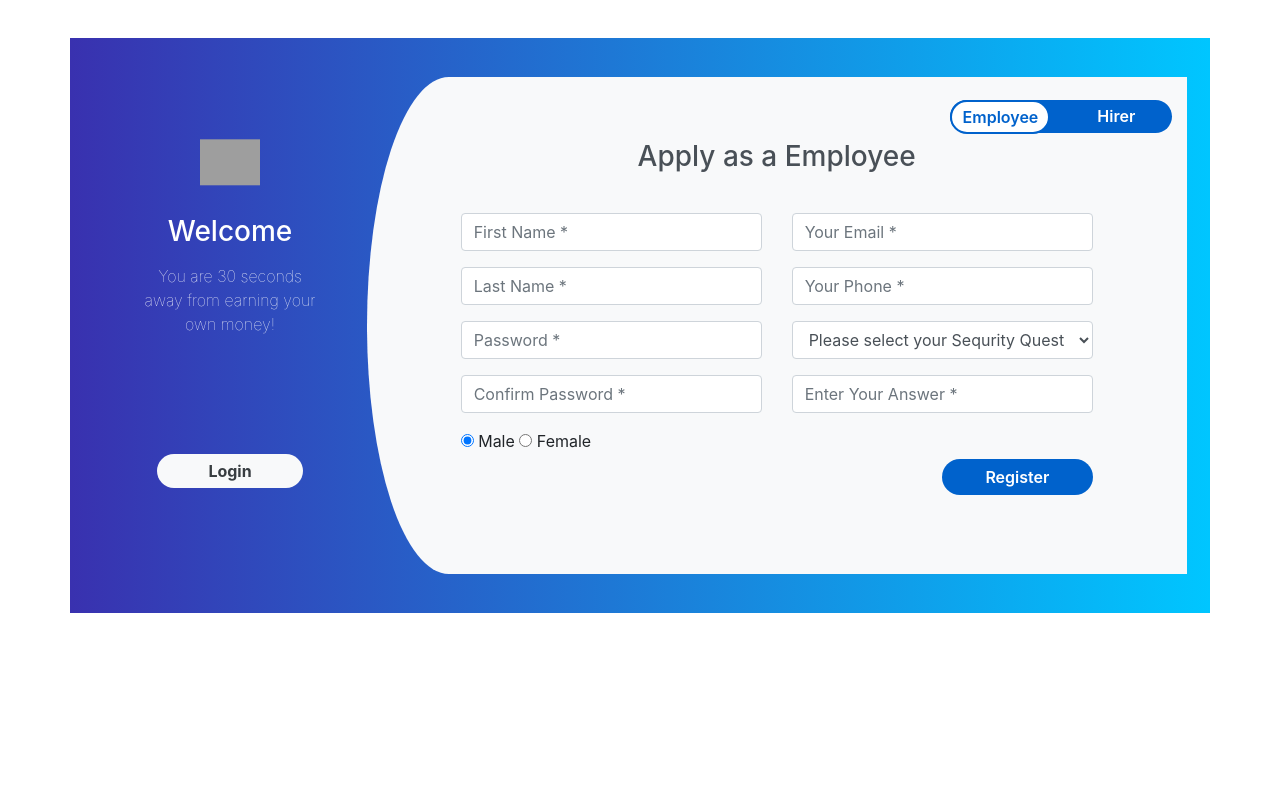
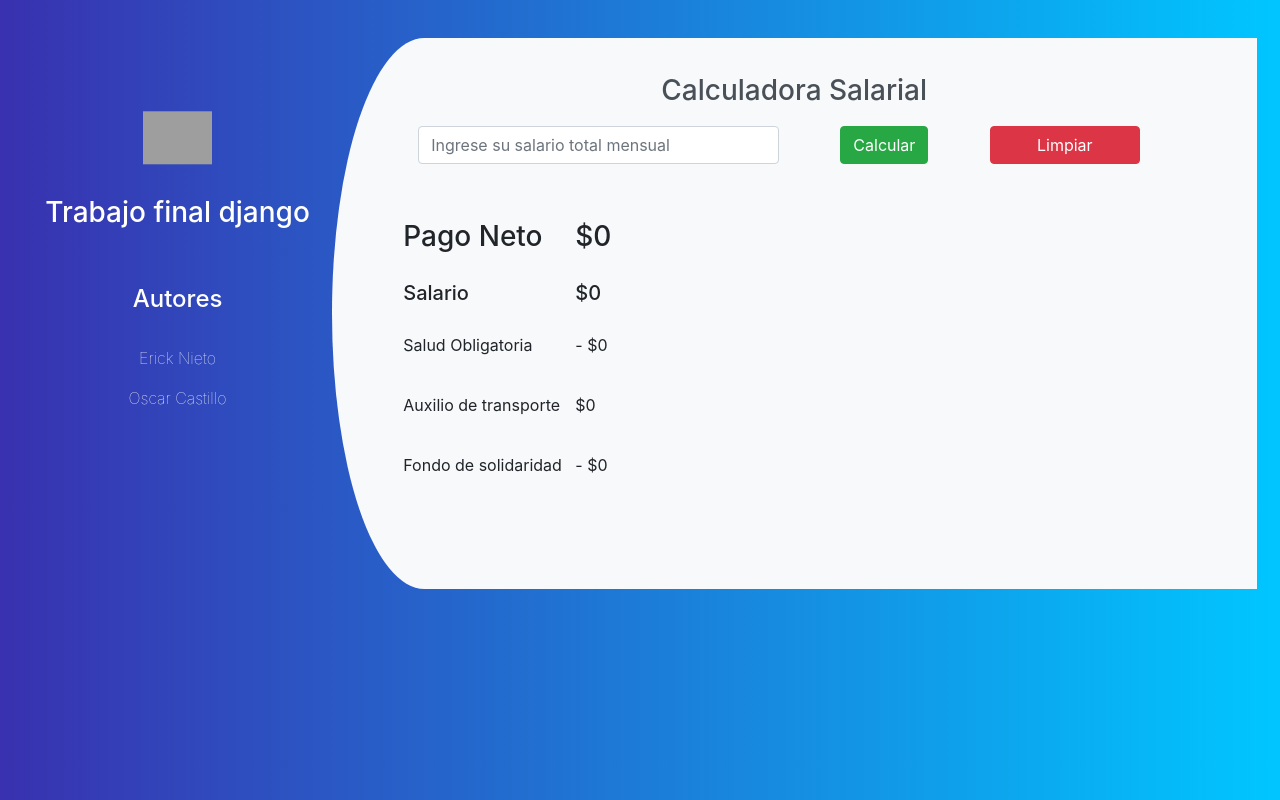
Before and after one commit to isaacleal10/calculadora_salarial-1, a Django app: page / in a window 1280 px wide. Run offline with Django 4.2, Linux system fonts and the light colour scheme; some libraries are stand-ins or nearby versions; grey boxes are pictures that could not be loaded.

Commit message:
Se agrega resultado y grafica

```diff
--- a/calculadora_salarial/static/css/styles.css
+++ b/calculadora_salarial/static/css/styles.css
@@ -59,13 +59,11 @@
 
 .register-left p {
   font-weight: lighter;
-  padding: 12%;
-  margin-top: -9%;
 }
 
 .register .register-form {
-  padding: 10%;
-  margin-top: 10%;
+  padding: 8%;
+  margin-top: 6%;
 }
 
 .btnRegister {
@@ -113,7 +111,28 @@
 
 .register-heading {
   text-align: center;
-  margin-top: 8%;
-  margin-bottom: -15%;
+  margin-top: 4%;
+  margin-bottom: -12%;
   color: #495057;
 }
+
+div.result {
+  display: grid;
+  gap: 12px;
+  grid-template-columns: 10rem 1fr;
+  padding: 2.5rem 0 1rem 0;
+}
+
+label {
+  width: auto;
+}
+
+ul {
+  width: 12rem;
+}
+
+.container.register {
+  margin: 0%;
+  min-width: 100%;
+  height: 100vh;
+}
--- a/calculadora_salarial/templates/index.html
+++ b/calculadora_salarial/templates/index.html
@@ -24,109 +24,79 @@
     <div class="row">
         <div class="col-md-3 register-left">
             <img src="https://image.ibb.co/n7oTvU/logo_white.png" alt="" />
-            <h3>Welcome</h3>
-            <p>You are 30 seconds away from earning your own money!</p>
-            <input type="submit" name="" value="Login" /><br />
+            <h3>Trabajo final django</h3>
+            <br>
+            <br>
+
+            <h4>Autores</h4>
+            <br>
+
+            <p>Erick Nieto</p>
+            <p>Oscar Castillo</p>
         </div>
         <div class="col-md-9 register-right">
-            <ul class="nav nav-tabs nav-justified" id="myTab" role="tablist">
-                <li class="nav-item">
-                    <a class="nav-link active" id="home-tab" data-toggle="tab" href="#home" role="tab" aria-controls="home" aria-selected="true">Employee</a>
-                </li>
-                <li class="nav-item">
-                    <a class="nav-link" id="profile-tab" data-toggle="tab" href="#profile" role="tab" aria-controls="profile" aria-selected="false">Hirer</a>
-                </li>
-            </ul>
             <div class="tab-content" id="myTabContent">
                 <div class="tab-pane fade show active" id="home" role="tabpanel" aria-labelledby="home-tab">
-                    <h3 class="register-heading">Apply as a Employee</h3>
+                    <h3 class="register-heading">Calculadora Salarial</h3>
                     <div class="row register-form">
-                        <div class="col-md-6">
-                            <div class="form-group">
-                                <input type="text" class="form-control" placeholder="First Name *" value="" />
-                            </div>
-                            <div class="form-group">
-                                <input type="text" class="form-control" placeholder="Last Name *" value="" />
-                            </div>
-                            <div class="form-group">
-                                <input type="password" class="form-control" placeholder="Password *" value="" />
-                            </div>
-                            <div class="form-group">
-                                <input type="password" class="form-control" placeholder="Confirm Password *" value="" />
-                            </div>
-                            <div class="form-group">
-                                <div class="maxl">
-                                    <label class="radio inline">
-                                        <input type="radio" name="gender" value="male" checked>
-                                        <span> Male </span>
+                        <div class="col-md-12">
+                            <form method="GET" action="{% url 'submitquery'%}" class="row">
+                                <div class="form-group col-6">
+                                    <input type="text" class="form-control" placeholder="Ingrese su salario total mensual" name="query" id="query" value="{{salary}}"/>
+                                </div>
+                                <div class="row col-6">
+                                    <div class="col-6">
+                                        <input type="submit" value="Calcular" class="btn btn-success" style="display: block;margin: 0 auto;">
+
+                                    </div>
+                                    <div class="col-6">
+                                        <a href="{% url 'submitquery' %}" class="btn btn-danger" style="display: block;margin: 0 auto;">Limpiar</a>
+
+                                    </div>
+                                </div>
+                            </form>
+                            <div class="row">
+                                <div class="result">
+                                    <label class="title">
+                                        <h3>Pago Neto</h3>
                                     </label>
-                                    <label class="radio inline">
-                                        <input type="radio" name="gender" value="female">
-                                        <span>Female </span>
+                                    <span class="subtitle">
+                                        <h3>${{netoSalary | default:0}}</h3>
+                                    </span>
+
+                                    <label class="title">
+                                        <h5>Salario</h5>
                                     </label>
+                                    <span class="subtitle">
+                                        <h5>${{salary | default:0}}</h5>
+                                    </span>
+
+                                    <label class="title">
+                                        <p>Salud Obligatoria</p>
+                                    </label>
+                                    <span class="subtitle">
+                                        <p>- ${{healthPension | default:0}}</p>
+                                    </span>
+
+                                    <label class="title">
+                                        <p>Auxilio de transporte</p>
+                                    </label>
+                                    <span class="subtitle">
+                                        <p>${{transp | default:0}}</p>
+                                    </span>
+
+                                    <label class="title">
+                                        <p>Fondo de solidaridad</p>
+                                    </label>
+                                    <span class="subtitle">
+                                        <p>- ${{solidFund | default:0}}</p>
+                                    </span>
                                 </div>
-                            </div>
-                        </div>
-                        <div class="col-md-6">
-                            <div class="form-group">
-                                <input type="email" class="form-control" placeholder="Your Email *" value="" />
-                            </div>
-                            <div class="form-group">
-                                <input type="text" minlength="10" maxlength="10" name="txtEmpPhone" class="form-control" placeholder="Your Phone *" value="" />
-                            </div>
-                            <div class="form-group">
-                                <select class="form-control">
-                                    <option class="hidden" selected disabled>Please select your Sequrity Question</option>
-                                    <option>What is your Birthdate?</option>
-                                    <option>What is Your old Phone Number</option>
-                                    <option>What is your Pet Name?</option>
-                                </select>
-                            </div>
-                            <div class="form-group">
-                                <input type="text" class="form-control" placeholder="Enter Your Answer *" value="" />
-                            </div>
-                            <input type="submit" class="btnRegister" value="Register" />
-                        </div>
-                    </div>
-                </div>
-                <div class="tab-pane fade show" id="profile" role="tabpanel" aria-labelledby="profile-tab">
-                    <h3 class="register-heading">Apply as a Hirer</h3>
-                    <div class="row register-form">
-                        <div class="col-md-6">
-                            <div class="form-group">
-                                <input type="text" class="form-control" placeholder="First Name *" value="" />
-                            </div>
-                            <div class="form-group">
-                                <input type="text" class="form-control" placeholder="Last Name *" value="" />
-                            </div>
-                            <div class="form-group">
-                                <input type="email" class="form-control" placeholder="Email *" value="" />
-                            </div>
-                            <div class="form-group">
-                                <input type="text" maxlength="10" minlength="10" class="form-control" placeholder="Phone *" value="" />
+                                <div style=" width: 45%; margin-top: 2.5rem">
+                                    <div id="chart"></div>
+                                <div>
                             </div>
 
-
-                        </div>
-                        <div class="col-md-6">
-                            <div class="form-group">
-                                <input type="password" class="form-control" placeholder="Password *" value="" />
-                            </div>
-                            <div class="form-group">
-                                <input type="password" class="form-control" placeholder="Confirm Password *" value="" />
-                            </div>
-                            <div class="form-group">
-                                <select class="form-control">
-                                    <option class="hidden" selected disabled>Please select your Sequrity Question</option>
-                                    <option>What is your Birthdate?</option>
-                                    <option>What is Your old Phone Number</option>
-                                    <option>What is your Pet Name?</option>
-                                </select>
-                            </div>
-                            <div class="form-group">
-                                <input type="text" class="form-control" placeholder="`Answer *" value="" />
-                            </div>
-                            <input type="submit" class="btnRegister" value="Register" />
                         </div>
                     </div>
                 </div>
@@ -135,6 +105,18 @@
     </div>
 
 </div>
+<script src="https://code.jquery.com/jquery-3.4.1.min.js"></script>
+<script src="https://cdn.jsdelivr.net/npm/chart.js@2.9.4/dist/Chart.min.js"></script>
+<script>
+
+    let div = document.getElementById('chart');
+    const canvas = document.createElement("canvas");
+    let ctx = canvas.getContext("2d");
+    new Chart(ctx, {{ data| safe}}?.chart);
+    div.appendChild(canvas);
+
+
+</script>
   </body>
 
 </html>
--- a/calculadora_salarial/views.py
+++ b/calculadora_salarial/views.py
@@ -1,4 +1,6 @@
+from django import forms
 from django.shortcuts import render
+import json
 
 # Create your views here.
 
@@ -8,20 +10,98 @@
 
 
 def submitquery(request):
-    q = request.GET['query']
-    try:
-        ans = eval(q)
-        mydictionary = {
-            "q": q,
-            "ans": ans,
-            "error": False,
-            "result": True
+    query = form(request.GET)
+    if query.is_valid():
+        salary = query.data['query']
+        try:
+            return render(request, 'index.html', context=CalculatorSalary(salary))
+        except:
+            return render(request, 'index.html', context={"error": True})
+    else:
+        return render(request, 'index.html', None)
+
+
+class form(forms.Form):
+    query = forms.FloatField(label='Salary')
+
+
+def CalculatorSalary(salary):
+    def calc(cant, total):
+        return round(cant*100/total)
+
+    def format(mount): return "{:,}".format(mount)
+    def percentage(num, p): return float(num) / 100 * float(p)
+
+    def solidFundCalc(salary, countSalary):
+        solidFun = 0
+        if countSalary >= 4 and countSalary < 16:
+            solidFun = percentage(salary, 1)
+        elif countSalary >= 16 and countSalary < 17:
+            solidFun = percentage(salary, 1, 2)
+        elif countSalary >= 17 and countSalary < 18:
+            solidFun = percentage(salary, 1, 4)
+        elif countSalary >= 18 and countSalary < 19:
+            solidFun = percentage(salary, 1, 6)
+        elif countSalary >= 19 and countSalary < 20:
+            solidFun = percentage(salary, 1, 8)
+        elif countSalary >= 20:
+            solidFun = percentage(salary, 2)
+        return solidFun
+
+    fSalary = float(salary)
+    MINSALARY = 1000000
+    TRANSASS = 117.172
+
+    healthPension = percentage(fSalary, 4)
+
+    solidFundCount = fSalary / MINSALARY
+    if solidFundCount > 2:
+        TRANSASS = 0
+
+    solidFund = solidFundCalc(fSalary, solidFundCount)
+    netoSalary = fSalary - healthPension * 2
+    netoSalary -= solidFund
+
+    Tdesc = healthPension + solidFund
+
+    data = {
+        "labels": ["Pago Neto", "Descuentos"],
+        "data": [calc(netoSalary, fSalary), calc(Tdesc, fSalary)]
+    }
+
+    return {
+        "salary": format(fSalary),
+        "transp": format(TRANSASS),
+        "healthPension": format(healthPension),
+        "netoSalary": format(netoSalary),
+        "solidFund": format(solidFund),
+        "data": json.dumps(graphicPie(data))
+    }
+
+
+def graphicPie(data):
+    return {
+        'chart': {
+            'type': 'pie',
+            'data': {
+                'labels': data['labels'],
+                'datasets': [{
+                    'label': '',
+                    'data': data['data'],
+                    'backgroundColor': [
+                        'rgba(54, 162, 235, 0.2)',
+                        'rgba(153, 102, 255, 0.2)',
+                    ],
+                    'borderColor': [
+                        'rgb(54, 162, 235)',
+                        'rgb(153, 102, 255)',
+                    ],
+                    'borderWidth': 1
+                }],
+                'hoverOffset': 4
+            },
+            'options': {
+                'responsive': True,
+            }
         }
-        return render(request, 'index.html', context=mydictionary)
-    except:
-        mydictionary = {
-            "error": True,
-            "result": False
-
-        }
-        return render(request, 'index.html', context=mydictionary)
+    }
```
